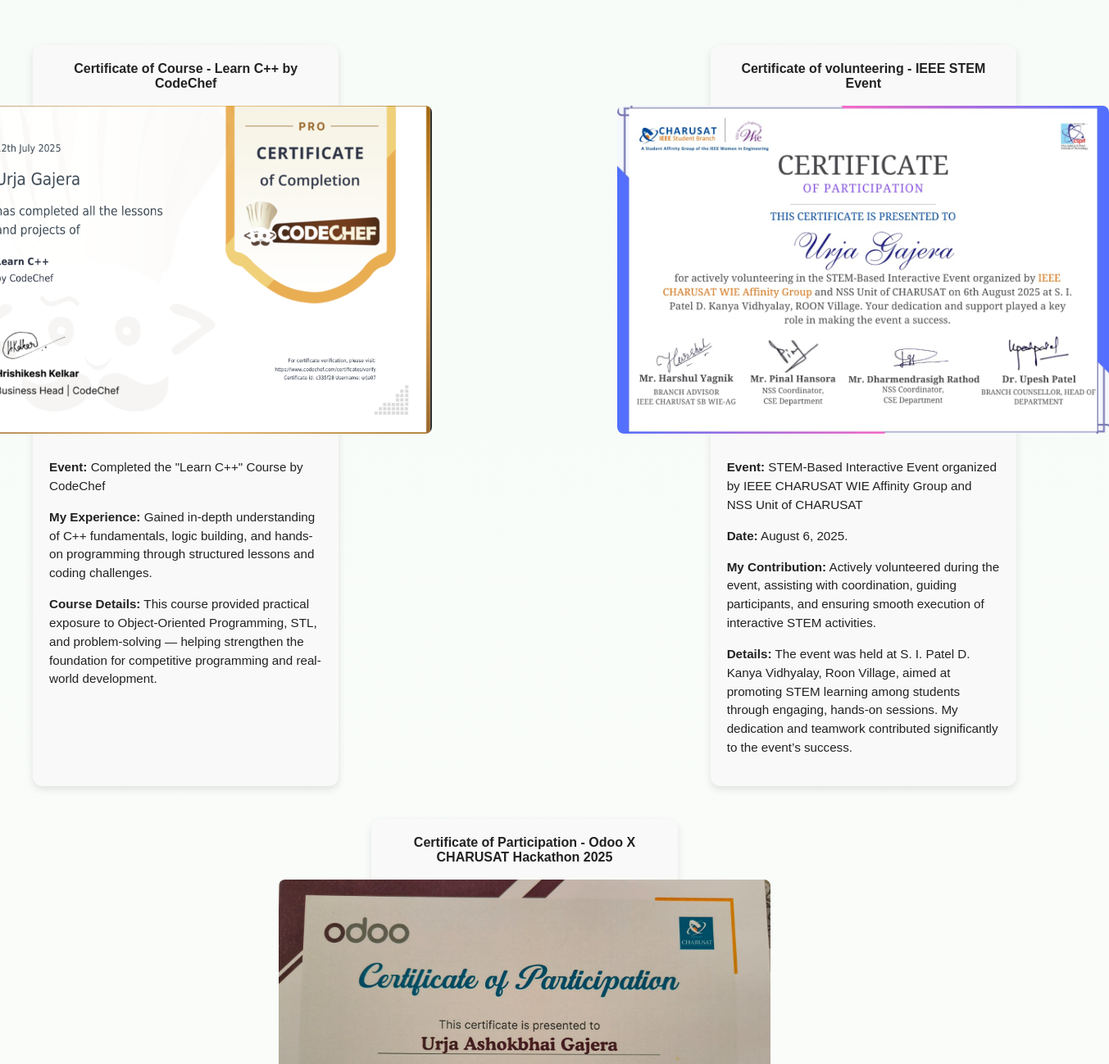
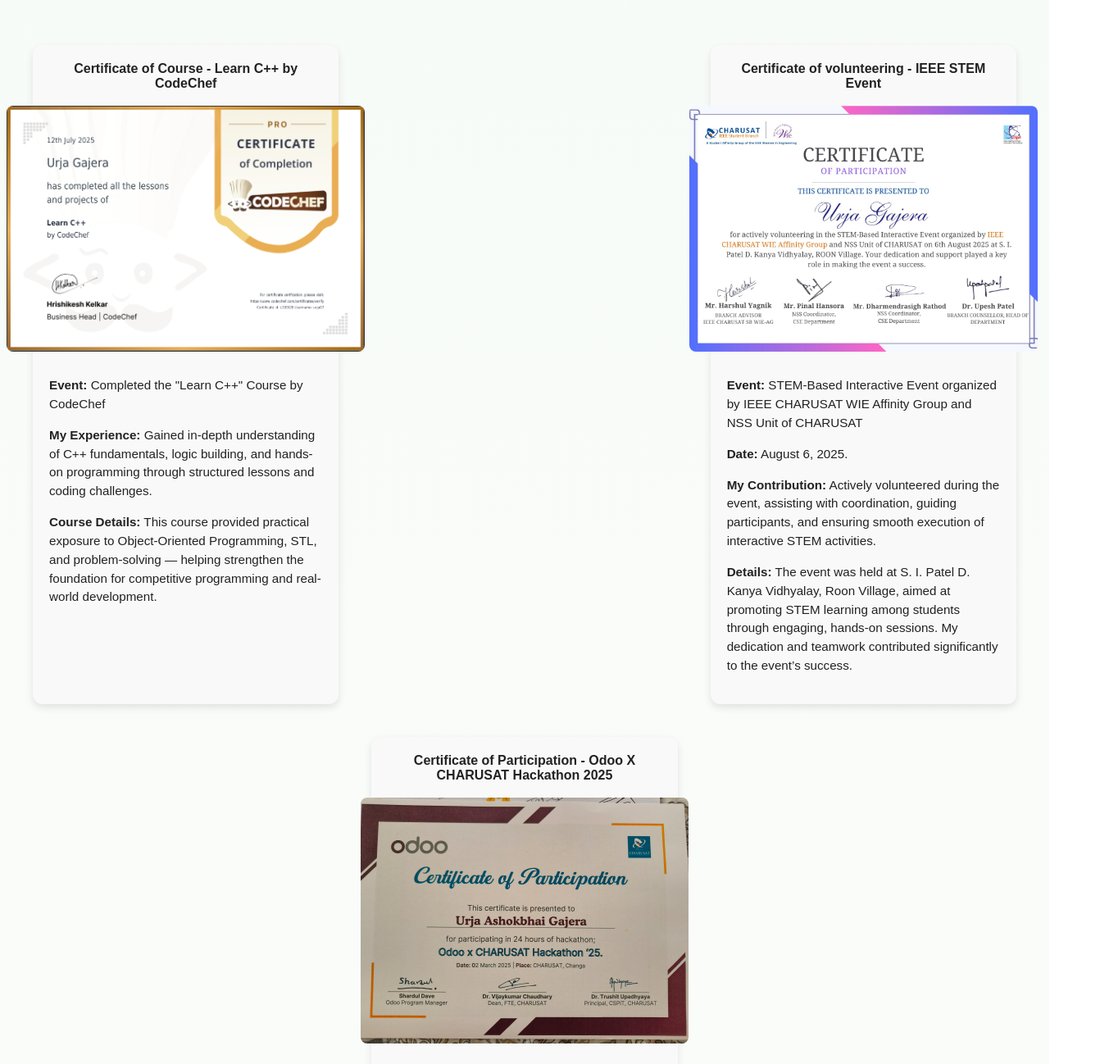
Before and after one commit to Urjagajera/Portfolio, a plain HTML site: page participation.html in a window 1280 px wide. Shown: the part 220-1518 px from the top of the page at 82% size, 1353 px wide, since content can reach past the window. Drawn offline with Linux system fonts and the light colour scheme.

Commit message:
updated size of certificate

```diff
--- a/css/styles.css
+++ b/css/styles.css
@@ -213,9 +213,9 @@ button:hover, input[type="submit"]:hover { background:#45a049; }
 
 /* Certificate images */
 .certificate-img {
-  width: 100%; /* responsive width */
-  max-width: 600px;
-  height: auto; /* maintain aspect ratio */
+
+  max-width: 500px;
+  height: 300px;
   border-radius: 8px;
   margin-bottom: 15px;
   object-fit: cover;
--- a/participation.html
+++ b/participation.html
@@ -28,7 +28,7 @@
 
         <div class="grid-item">
              <strong>Certificate of Course - Learn C++ by CodeChef</strong><br>
-           <img style="width: 600px; height: 400px;"
+           <img
            src="src/Learn C++.png"
            alt="Certificate of Course-Learn C++ by CodeChef "
            class="certificate-img"
@@ -44,7 +44,7 @@
 
        <div class="grid-item">
          <strong>Certificate of volunteering - IEEE STEM Event</strong><br>
-         <img style="width: 600px; height: 400px;"
+         <img
            src="src/WIE Certificate.jpg"
            alt="Certificate of Participation - IEEE STEM Event"
            class="certificate-img"
@@ -59,7 +59,7 @@
 
         <div class="grid-item">
             <strong>Certificate of Participation - Odoo X CHARUSAT Hackathon 2025</strong><br>
-            <img style="width: 600px; height: 400px;"
+            <img
             src="src/Odoo hackathon 2025.jpg"
             alt="Certificate of Participation - Odoo X CHARUSAT Hackathon 2025"
             class="certificate-img"
@@ -124,7 +124,7 @@
 
         <div class="grid-item">
             <strong>Certificate of Participation - Endowment chair activities</strong><br>
-            <img style="width: 600px; height: 400px;"
+            <img
             src="src/Endowment chai activities.jpg"
             alt="Certificate of Participation - Endowment chair activities"
             class="certificate-img"
@@ -138,7 +138,7 @@
 
         <div class="grid-item">
             <strong>Certificate of Participation - LinkedIn Session at CHARUSAT</strong><br>
-            <img style="width: 600px; height: 400px;"
+            <img
             src="src/linkedIn session.jpg"
             alt="Certificate of Participation - LinkedIn Session at CHARUSAT"
             class="certificate-img"
```
